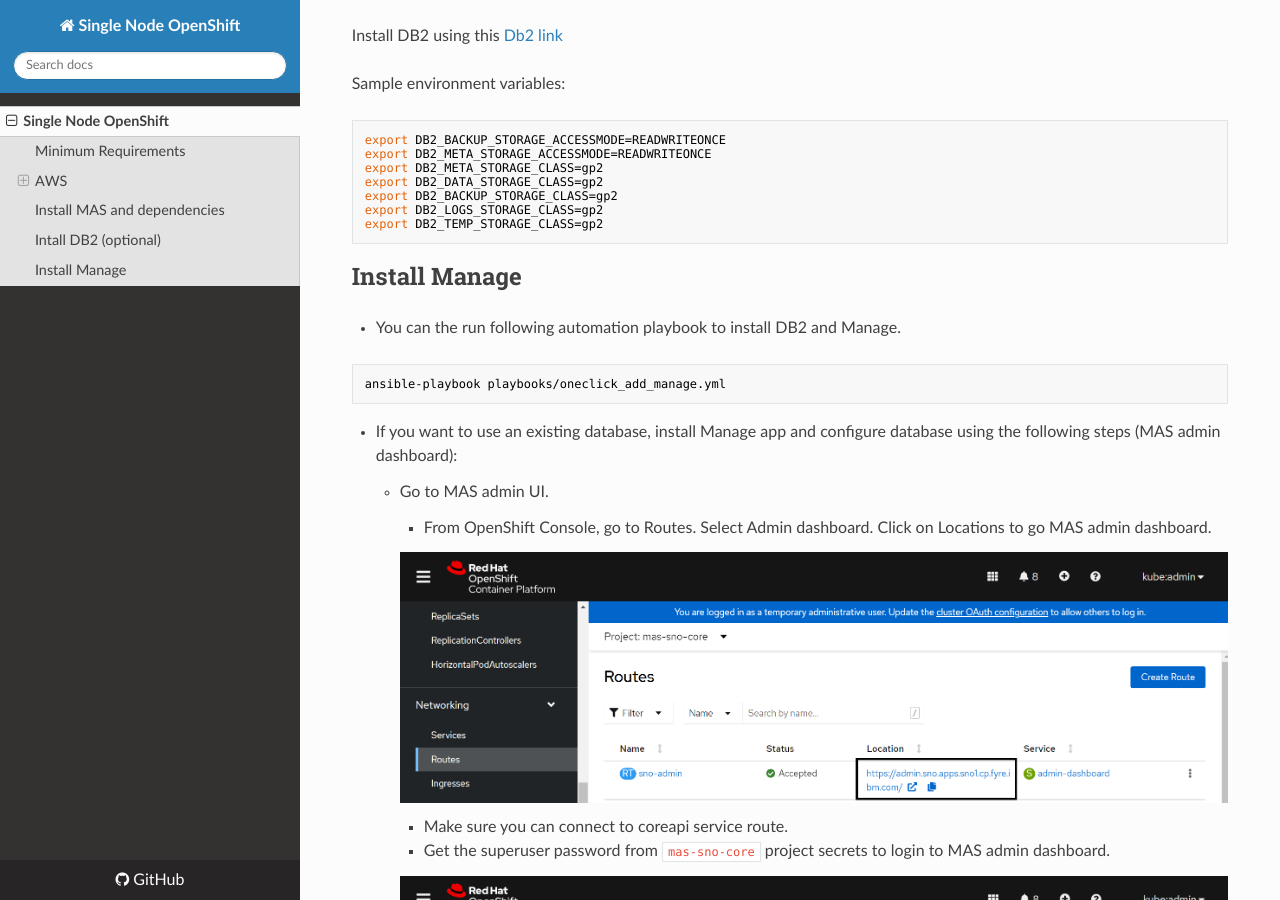
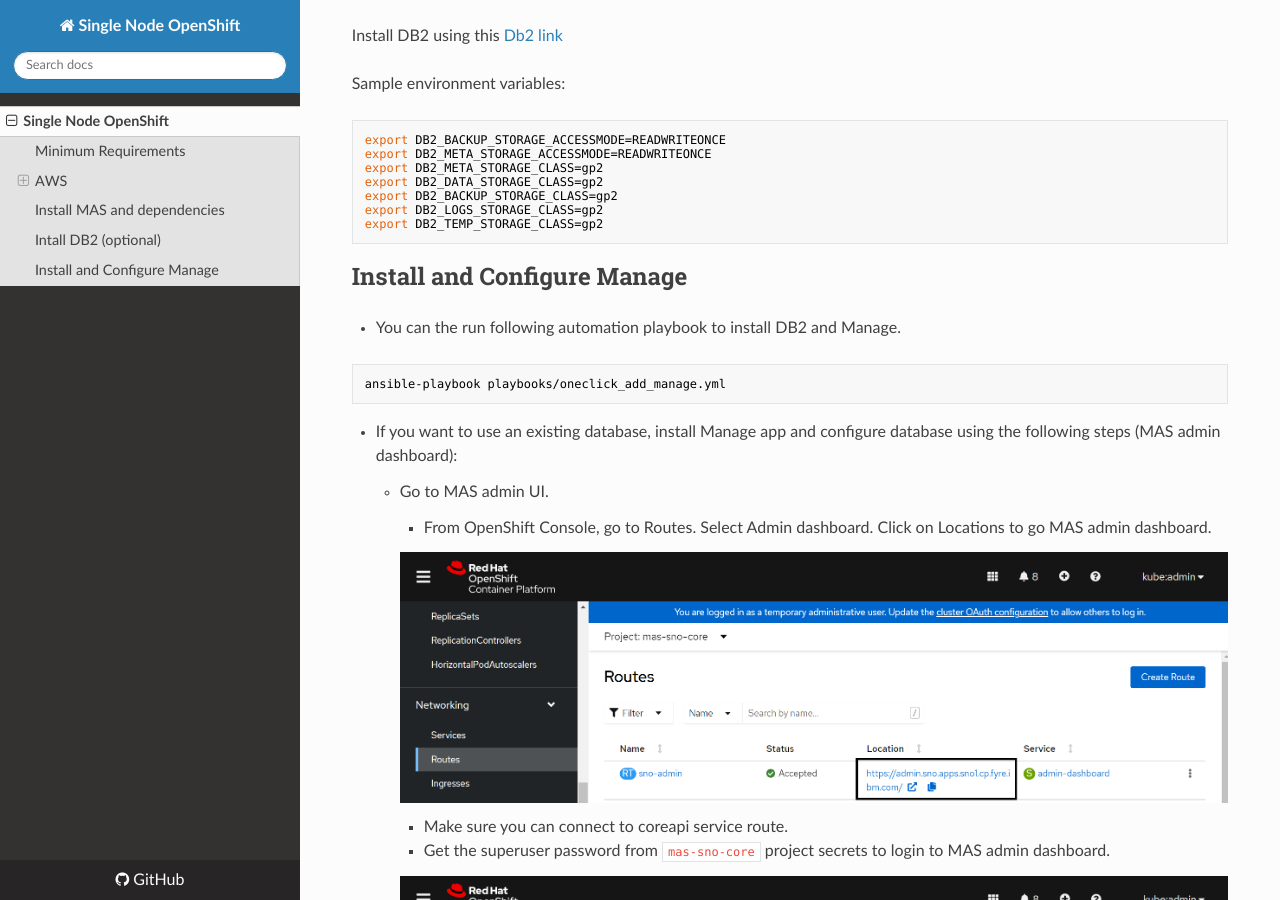
Before and after one commit to ibm-mas-manage/sno, an MkDocs documentation site: the page built from docs/index.md, in a window 1280 px wide and 900 px high, scrolled down 2937 px. Built offline with MkDocs 1.6.1, drawn with Linux system fonts in a browser that asks for light colours; nearby versions of some CDN libraries.

Commit message:
update formatting

````diff
--- a/docs/index.md
+++ b/docs/index.md
@@ -164,7 +164,7 @@
 ```
 
 
-## Install Manage
+## Install and Configure Manage
 
 - You can the run following automation playbook to install DB2 and Manage.
 
````
